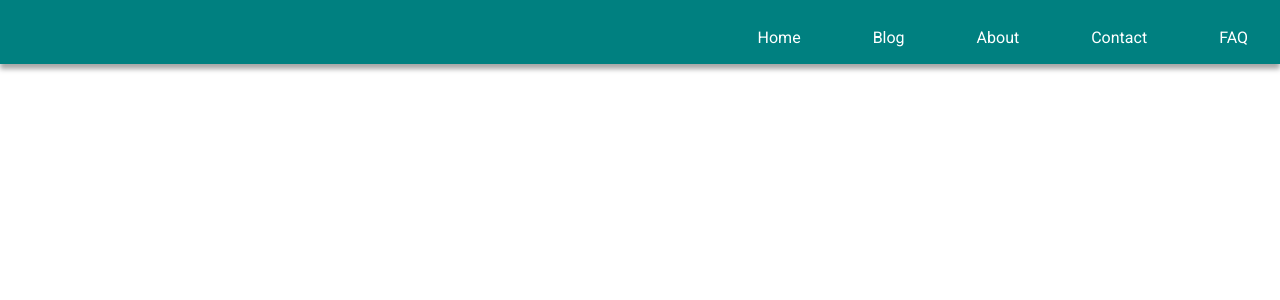
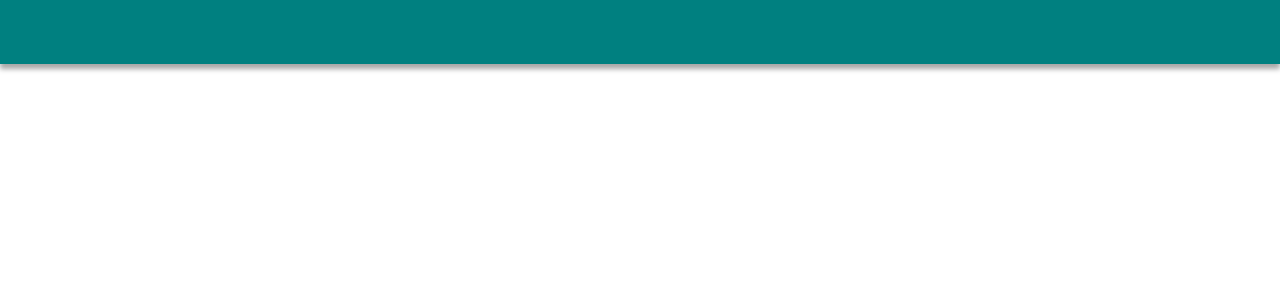
Before and after one commit to Kyomaru1/CollectionsDatabase, an Angular app: page / in a window 1280 px wide. Shown: the top 300 px of the page. Built offline with nearby package versions, Linux system fonts and the light colour scheme.

Commit message:
Modified navbar style and contents

```diff
--- a/src/app/navbar/navbar.component.html
+++ b/src/app/navbar/navbar.component.html
@@ -1,11 +1 @@
-<div id="navbar">
-  <nav>
-    <ul>
-      <li><a href="" routing="">Home</a></li>
-      <li><a href="" routing="./blog">Blog</a></li>
-      <li><a href="" routing="./about">About</a></li>
-      <li><a href="" routing="./contact">Contact</a></li>
-      <li><a href="" routing="./faq">FAQ</a></li>
-    </ul>
-  </nav>
-</div>
+<div id="navbar"></div>
--- a/src/app/navbar/navbar.component.scss
+++ b/src/app/navbar/navbar.component.scss
@@ -5,6 +5,15 @@
     box-shadow:0 5px 5px rgba(0,0,0,.35);
 
     font-family: 'Roboto', sans-serif;
+
+    p{
+        float:left;
+        font-size:2em;
+        font-weight:bold;
+        color:white;
+        margin-left:2.5em;
+        margin-top:12px;
+    }
 
     nav{
         position:relative;
@@ -16,7 +25,7 @@
             li{
                 display:inline-block;
                 list-style:none;
-                margin-right:16px;
+                margin-right:1em;
 
                 a{
                     text-decoration:none;
@@ -24,6 +33,7 @@
                     margin-left:3.5em;
                     margin-top:5px;
                     position:relative;
+                    font-weight:bold;
                 }
 
                 a:hover{
@@ -35,8 +45,8 @@
                     position:absolute;
                     bottom:-1em;
                     left:0;
-                    width:5px;
-                    height:5px;
+                    width:0px;
+                    height:.3125em;
                     background-color:white;
                     opacity:0;
                     z-index:3;
```
